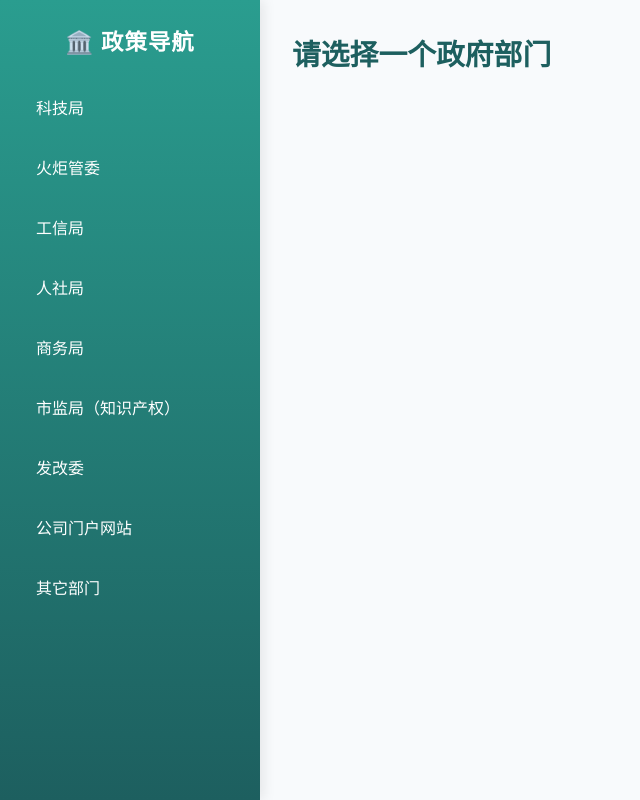
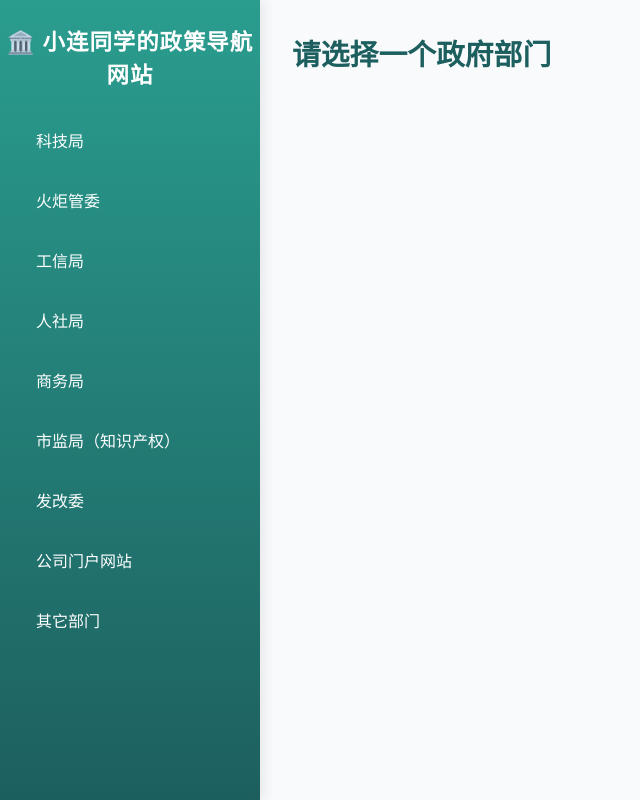
Before and after one commit to shenhai458/gov-project-nav, a plain HTML site: page index.html in a window 1280 px wide. Shown: the whole page, without its empty margins (0-640 px from the left). Drawn offline with Linux system fonts and the light colour scheme.

Commit message:
Update index.html

```diff
--- a/index.html
+++ b/index.html
@@ -11,7 +11,7 @@
 <body>
   <div class="container">
     <aside class="sidebar">
-      <div class="logo">🏛️ 政策导航</div>
+      <div class="logo">🏛️ 小连同学的政策导航网站</div>
       <ul id="dept-list"></ul>
     </aside>
     <main class="content">
```
